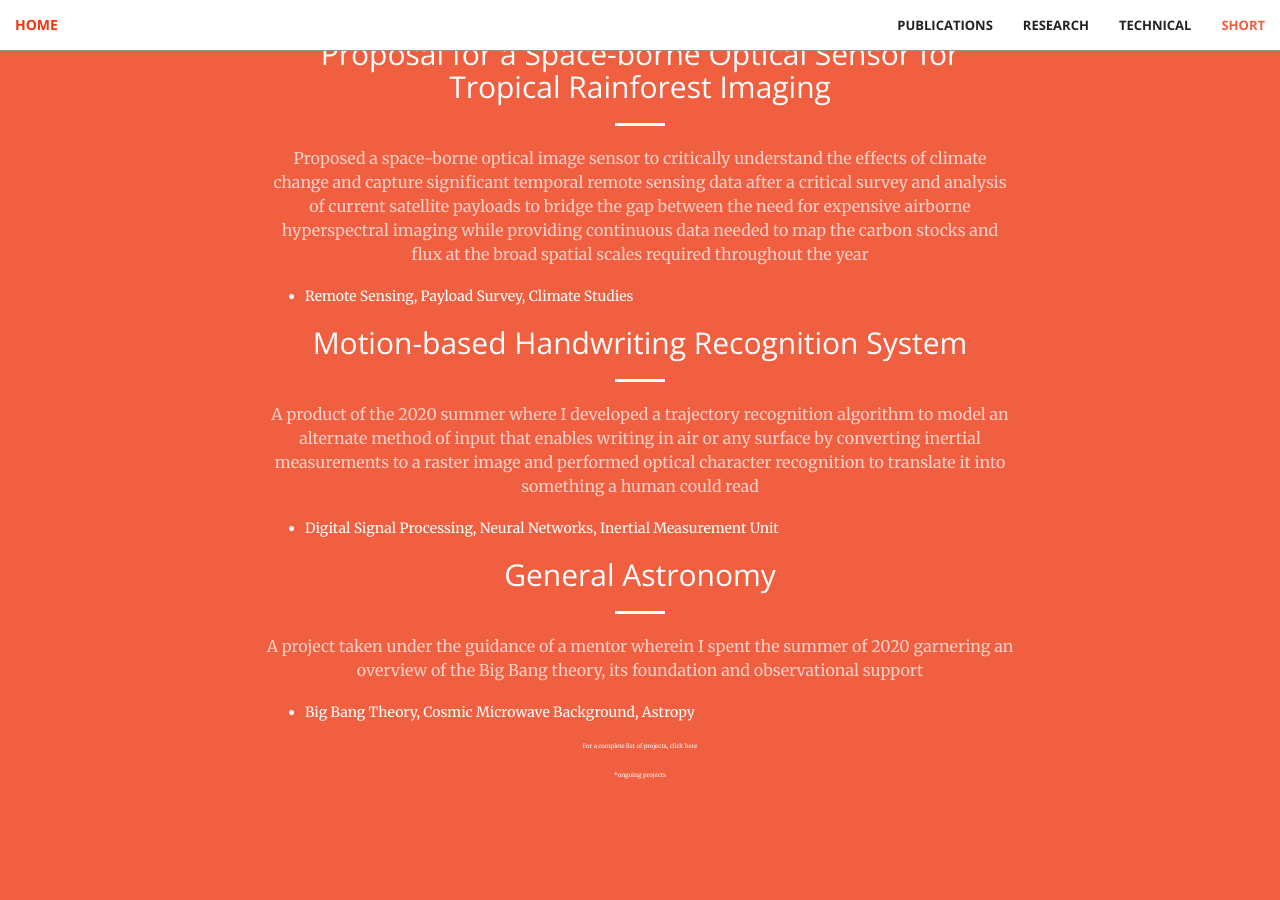
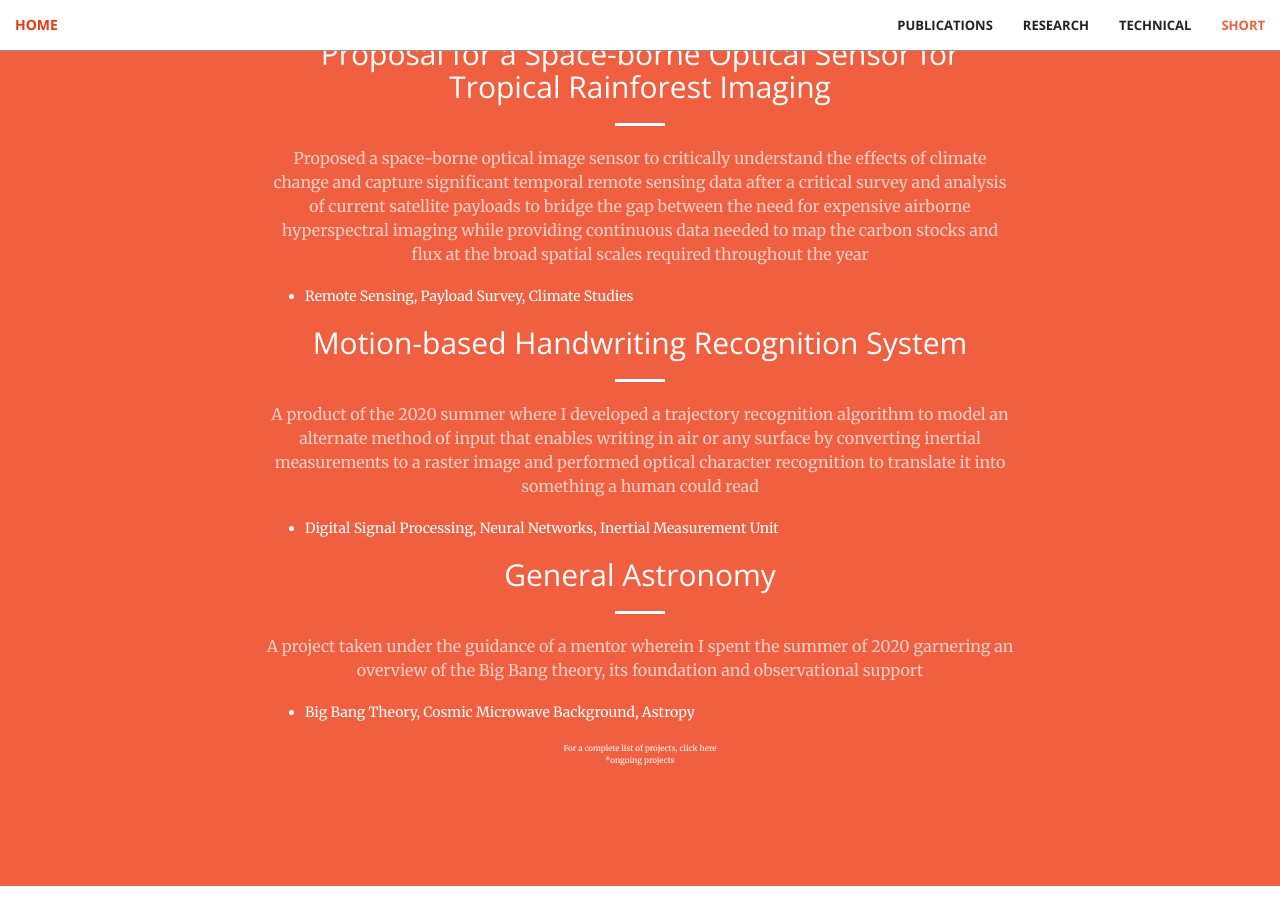
Before and after one commit to aravindbharathi/aravindbharathi.github.io, a Jekyll site: the page projects/index.html, which Jekyll copies as it is, in a window 1280 px wide and 900 px high, scrolled down 4961 px. Built offline with Jekyll 4.4.1, drawn with Linux system fonts in a browser that asks for light colours.

Commit message:
Update index.html

```diff
--- a/projects/index.html
+++ b/projects/index.html
@@ -299,8 +299,8 @@
                         <li>Big Bang Theory, Cosmic Microwave Background, Astropy</li>
                       </ul>
                     </p>
-                    <p style="font-size:6px" style="text-align:right;">For a complete list of projects, <a href="https://aravindbharathi.github.io/projects2/">click here</a></p>
-                    <p style="font-size:6px" style="text-align:right;">*ongoing projects</p>
+                    <p style="font-size:8px" style="text-align:right;">For a complete list of projects, <a href="https://aravindbharathi.github.io/projects2/">click here</a><br>
+                      *ongoing projects</p>
                 </div>
             </div>
         </div>
```
